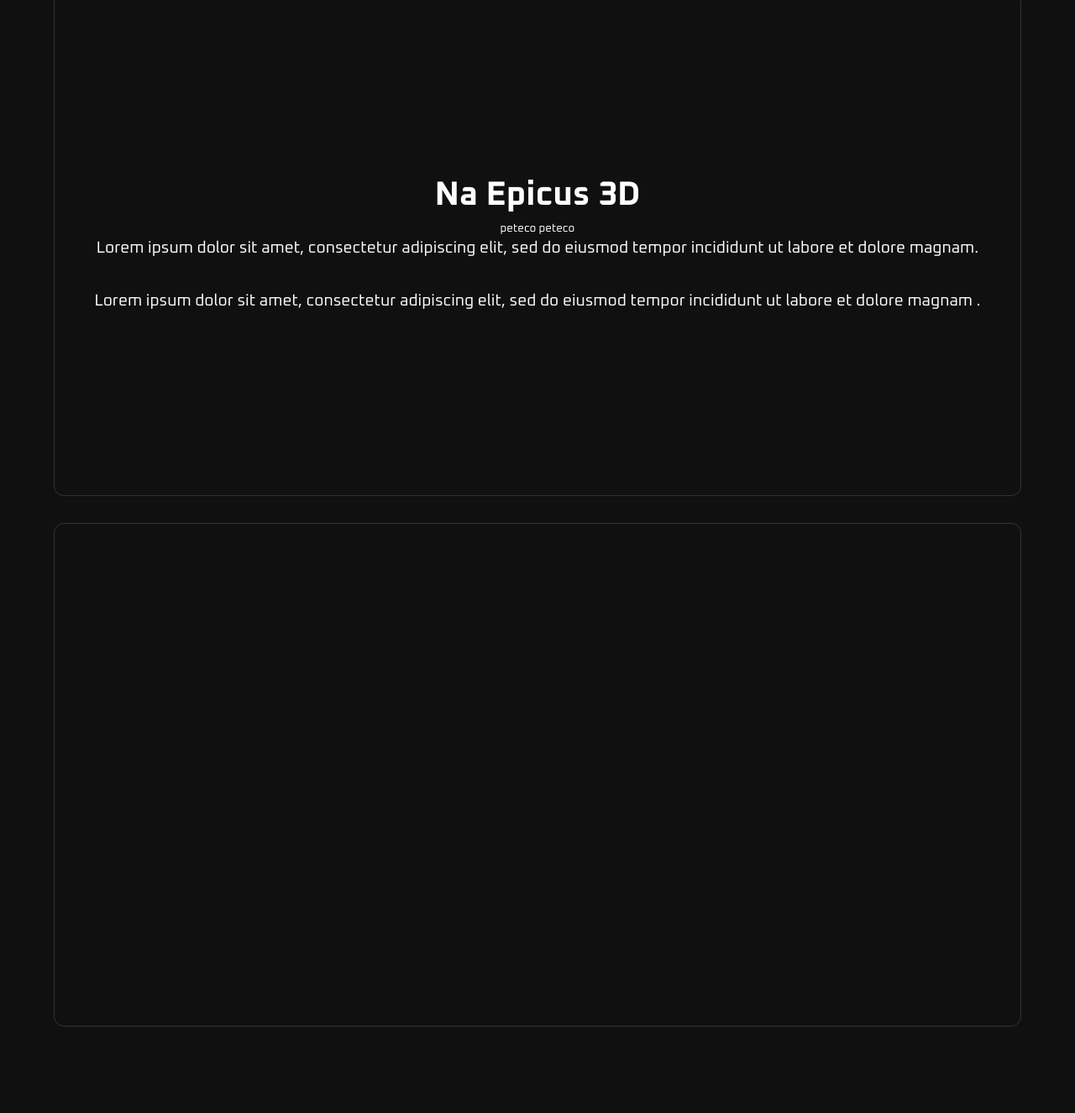
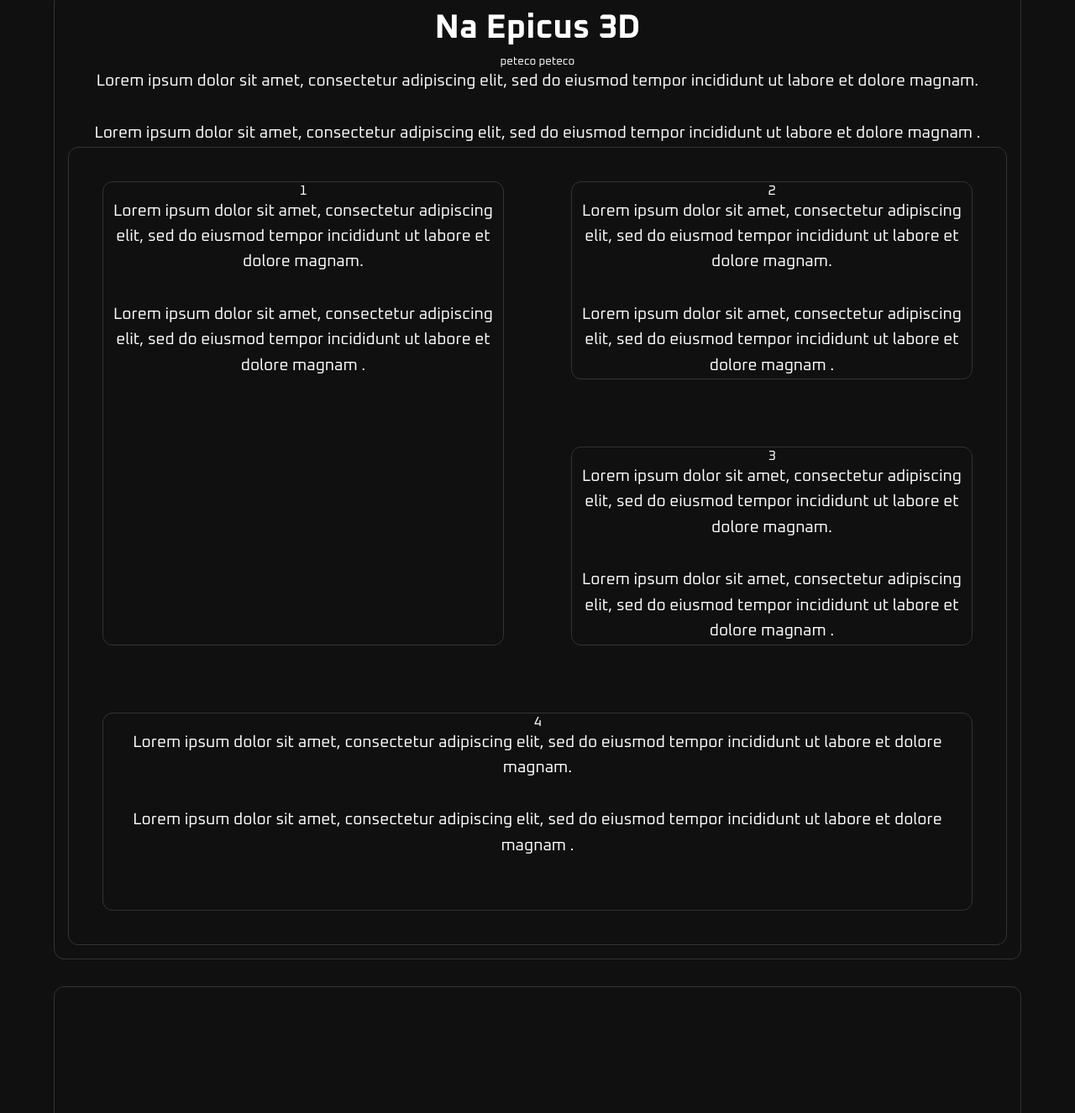
Before and after one commit to akinonnim/EPICUS-3D-PRINTS, a plain HTML site: page index.html in a window 1280 px wide. Shown: the part 1000-2326 px from the top of the page at 84% size. Before the commit the page ends 2255 px from the top, so only its background shows below. Drawn offline with Linux system fonts and the light colour scheme; files whose address does not match are found by name; a web font is replaced by a local one.

Commit message:
feat/inserting a grid on info section

```diff
--- a/css/style.css
+++ b/css/style.css
@@ -193,6 +193,54 @@ ul li a:hover::after {
   display: block;
 }
 
+.info-grid {
+  display: grid;
+  grid-template-columns: repeat(4, 1fr);
+  grid-template-rows: repeat(6, 1fr);
+  gap: (--gap-value);
+  border: #6f7274;
+  border: 1px solid var(--border-color);
+  border-radius: var(--border-radius);
+}
+.grid-item1 {
+  margin: var(--margin-value);
+  grid-column: span 2 / span 2;
+  grid-row: span 4 / span 4;
+  border: 1px solid var(--border-color);
+  border-radius: var(--border-radius);
+}
+
+.grid-item2 {
+  margin: var(--margin-value);
+
+  grid-column: span 2 / span 2;
+  grid-row: span 2 / span 2;
+  grid-column-start: 3;
+  border: 1px solid var(--border-color);
+  border-radius: var(--border-radius);
+}
+
+.grid-item3 {
+  margin: var(--margin-value);
+
+  grid-column: span 2 / span 2;
+  grid-row: span 2 / span 2;
+  grid-column-start: 3;
+  grid-row-start: 3;
+  border: 1px solid var(--border-color);
+  border-radius: var(--border-radius);
+}
+
+.grid-item4 {
+  margin: var(--margin-value);
+
+  grid-column: span 4 / span 4;
+  grid-row: span 2 / span 2;
+  grid-row-start: 5;
+  border: 1px solid var(--border-color);
+  border-radius: var(--border-radius);
+}
+
 /* ========== IMAGEM COM DESFOQUE NAS BORDAS ========== */
 .image-fade {
   width: 400px;
--- a/index.html
+++ b/index.html
@@ -46,6 +46,26 @@
                 <p class="text1">Lorem ipsum dolor sit amet, consectetur adipiscing elit, sed do eiusmod tempor incididunt ut labore et dolore magnam.</p>
                 <p class="text2">Lorem ipsum dolor sit amet, consectetur adipiscing elit, sed do eiusmod tempor incididunt ut labore et dolore magnam .</p>
         </div>
+
+        <div class="info-grid">
+            <div class="grid-item1">1
+                <p class="text1">Lorem ipsum dolor sit amet, consectetur adipiscing elit, sed do eiusmod tempor incididunt ut labore et dolore magnam.</p>
+                <p class="text2">Lorem ipsum dolor sit amet, consectetur adipiscing elit, sed do eiusmod tempor incididunt ut labore et dolore magnam .</p>
+            </div>
+            <div class="grid-item2">2
+                <p class="text1">Lorem ipsum dolor sit amet, consectetur adipiscing elit, sed do eiusmod tempor incididunt ut labore et dolore magnam.</p>
+                <p class="text2">Lorem ipsum dolor sit amet, consectetur adipiscing elit, sed do eiusmod tempor incididunt ut labore et dolore magnam .</p>
+            </div>
+            <div class="grid-item3">3
+                <p class="text1">Lorem ipsum dolor sit amet, consectetur adipiscing elit, sed do eiusmod tempor incididunt ut labore et dolore magnam.</p>
+                <p class="text2">Lorem ipsum dolor sit amet, consectetur adipiscing elit, sed do eiusmod tempor incididunt ut labore et dolore magnam .</p>
+            </div>
+            <div class="grid-item4">4
+                <p class="text1">Lorem ipsum dolor sit amet, consectetur adipiscing elit, sed do eiusmod tempor incididunt ut labore et dolore magnam.</p>
+                <p class="text2">Lorem ipsum dolor sit amet, consectetur adipiscing elit, sed do eiusmod tempor incididunt ut labore et dolore magnam .</p>
+            </div>
+
+        </div>
         <div class="info-images">
         </div>
     </section>
```
